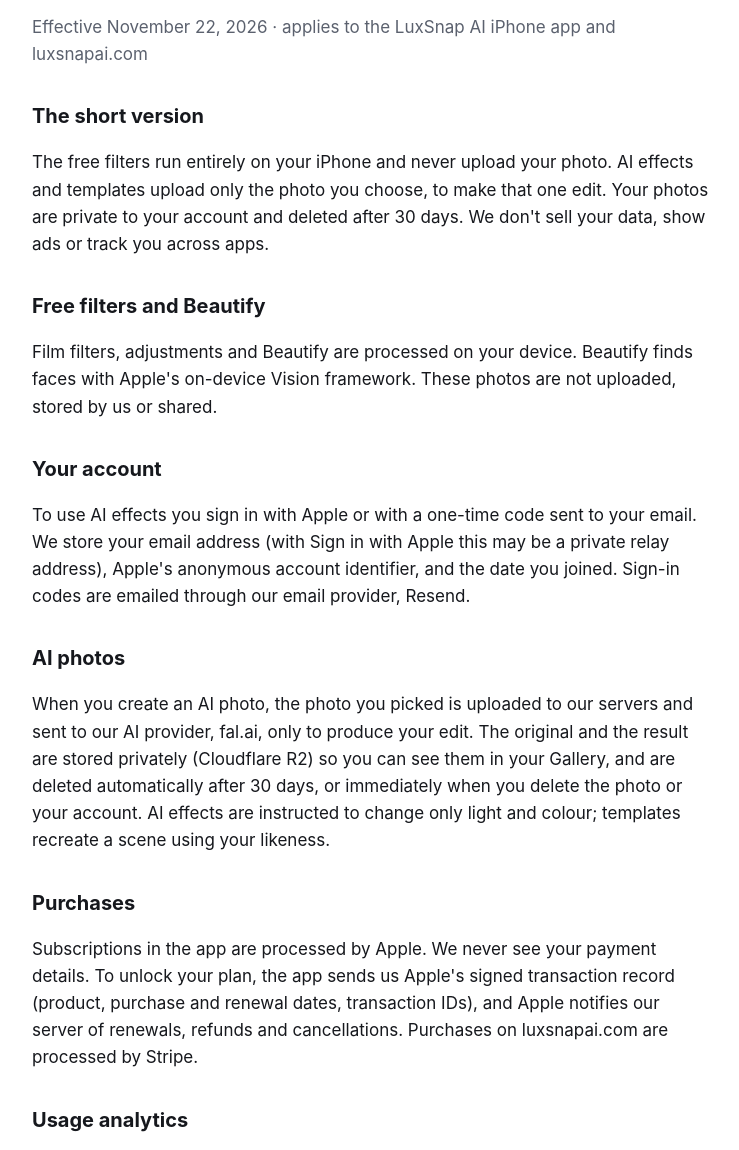
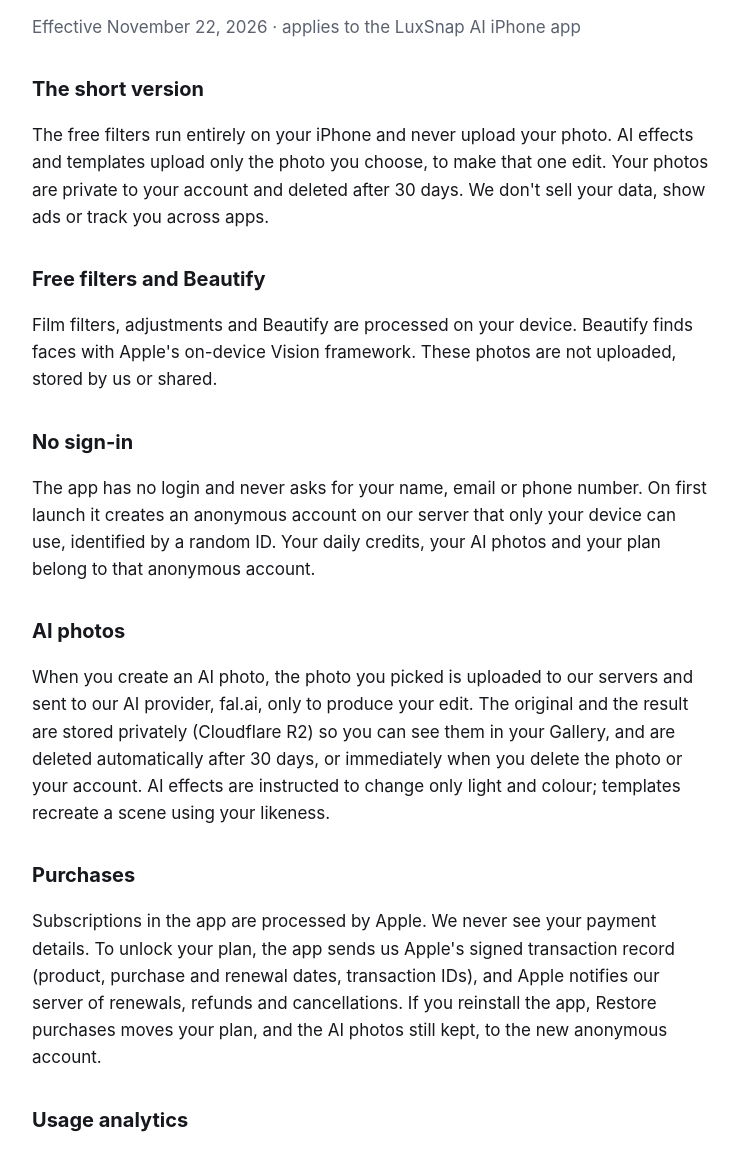
Before and after one commit to Tomolo997/apps-legal, a plain HTML site: page luxsnap/privacy.html in a window 1280 px wide. Shown: the part 79-1229 px from the top of the page, without its empty margins (268-1007 px from the left). Drawn offline with Linux system fonts and the light colour scheme.

Commit message:
LuxSnap AI: no sign-in in the app; update privacy and support pages
Co-Authored-By: Claude Opus 5.5 <noreply@anthropic.com>

```diff
--- a/luxsnap/privacy.html
+++ b/luxsnap/privacy.html
@@ -6,21 +6,21 @@
 main{max-width:720px;margin:0 auto;padding:40px 20px 80px}h1{font-size:30px;line-height:1.2;margin:0 0 6px}h2{font-size:20px;margin:32px 0 8px}
 .muted{color:var(--muted)}a{color:var(--accent)}ul{padding-left:22px}li{margin:4px 0}.card{border:1px solid var(--line);border-radius:14px;padding:18px 20px;margin:14px 0}
 footer{margin-top:48px;border-top:1px solid var(--line);padding-top:16px;font-size:14px;color:var(--muted)}
-</style></head><body><main><h1>LuxSnap AI Privacy Policy</h1><p class="muted">Effective November 22, 2026 · applies to the LuxSnap AI iPhone app and luxsnapai.com</p>
+</style></head><body><main><h1>LuxSnap AI Privacy Policy</h1><p class="muted">Effective November 22, 2026 · applies to the LuxSnap AI iPhone app</p>
 <h2>The short version</h2>
 <p>The free filters run entirely on your iPhone and never upload your photo. AI effects and templates upload only the photo you choose, to make that one edit. Your photos are private to your account and deleted after 30 days. We don't sell your data, show ads or track you across apps.</p>
 <h2>Free filters and Beautify</h2>
 <p>Film filters, adjustments and Beautify are processed on your device. Beautify finds faces with Apple's on-device Vision framework. These photos are not uploaded, stored by us or shared.</p>
-<h2>Your account</h2>
-<p>To use AI effects you sign in with Apple or with a one-time code sent to your email. We store your email address (with Sign in with Apple this may be a private relay address), Apple's anonymous account identifier, and the date you joined. Sign-in codes are emailed through our email provider, Resend.</p>
+<h2>No sign-in</h2>
+<p>The app has no login and never asks for your name, email or phone number. On first launch it creates an anonymous account on our server that only your device can use, identified by a random ID. Your daily credits, your AI photos and your plan belong to that anonymous account.</p>
 <h2>AI photos</h2>
 <p>When you create an AI photo, the photo you picked is uploaded to our servers and sent to our AI provider, fal.ai, only to produce your edit. The original and the result are stored privately (Cloudflare R2) so you can see them in your Gallery, and are deleted automatically after 30 days, or immediately when you delete the photo or your account. AI effects are instructed to change only light and colour; templates recreate a scene using your likeness.</p>
 <h2>Purchases</h2>
-<p>Subscriptions in the app are processed by Apple. We never see your payment details. To unlock your plan, the app sends us Apple's signed transaction record (product, purchase and renewal dates, transaction IDs), and Apple notifies our server of renewals, refunds and cancellations. Purchases on luxsnapai.com are processed by Stripe.</p>
+<p>Subscriptions in the app are processed by Apple. We never see your payment details. To unlock your plan, the app sends us Apple's signed transaction record (product, purchase and renewal dates, transaction IDs), and Apple notifies our server of renewals, refunds and cancellations. If you reinstall the app, Restore purchases moves your plan, and the AI photos still kept, to the new anonymous account.</p>
 <h2>Usage analytics</h2>
 <p>The app records anonymous product events (for example "paywall viewed" or "photo saved") with PostHog to understand which features are used. These events are not linked to your account or your photos and are not used for advertising.</p>
 <h2>Deleting your data</h2>
-<p>In the app, open Settings → Delete my account. This deletes your account, every photo and your history. An App Store subscription is billed by Apple and must be cancelled in your Apple Account settings.</p>
+<p>In the app, open Settings → Delete my photos and data. This deletes your anonymous account, every AI photo and your history from our servers. Deleting the app also stops anything new from being collected; photos left on our servers are deleted automatically after 30 days. An App Store subscription is billed by Apple and must be cancelled in your Apple Account settings.</p>
 <h2>Children</h2>
 <p>LuxSnap AI is not directed at children under 13 and does not knowingly collect information from them.</p>
 <h2>Changes</h2>
```
Also changed, not shown: luxsnap/support.html (+3 -3 lines).
